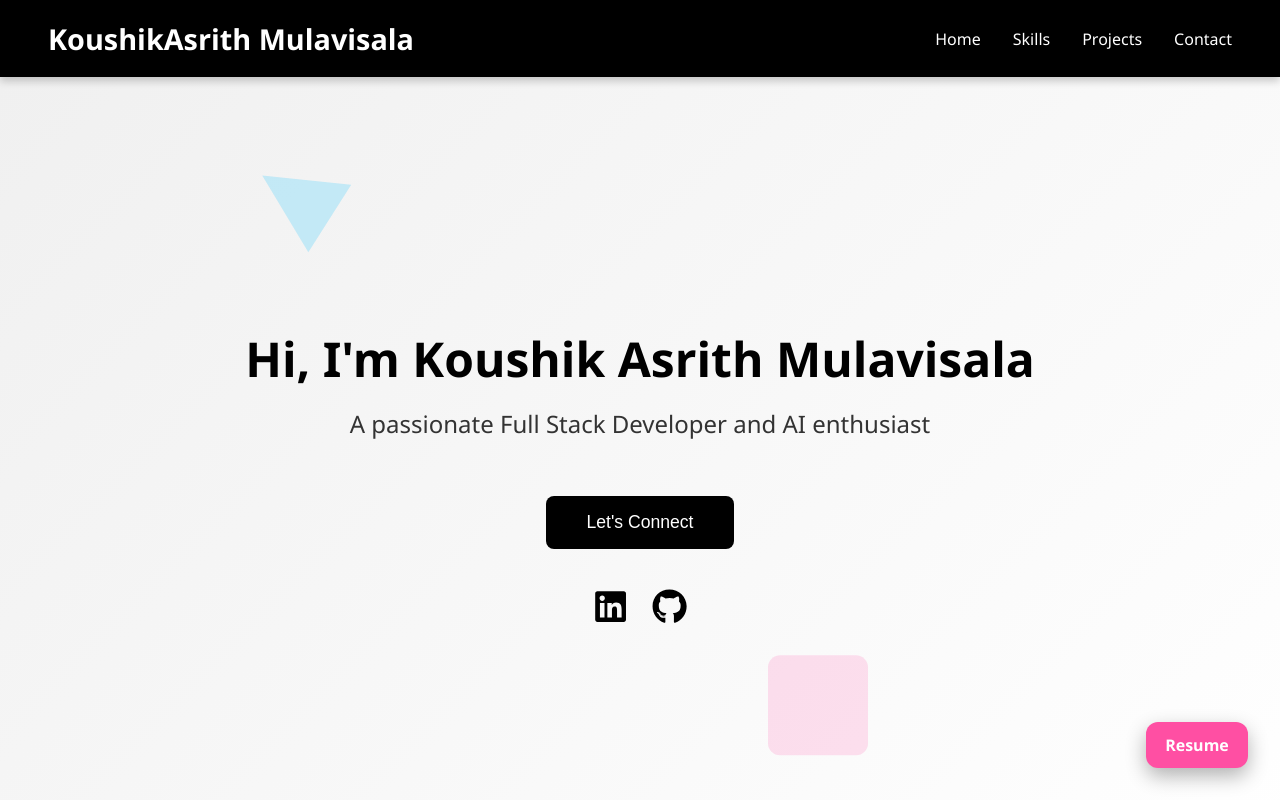
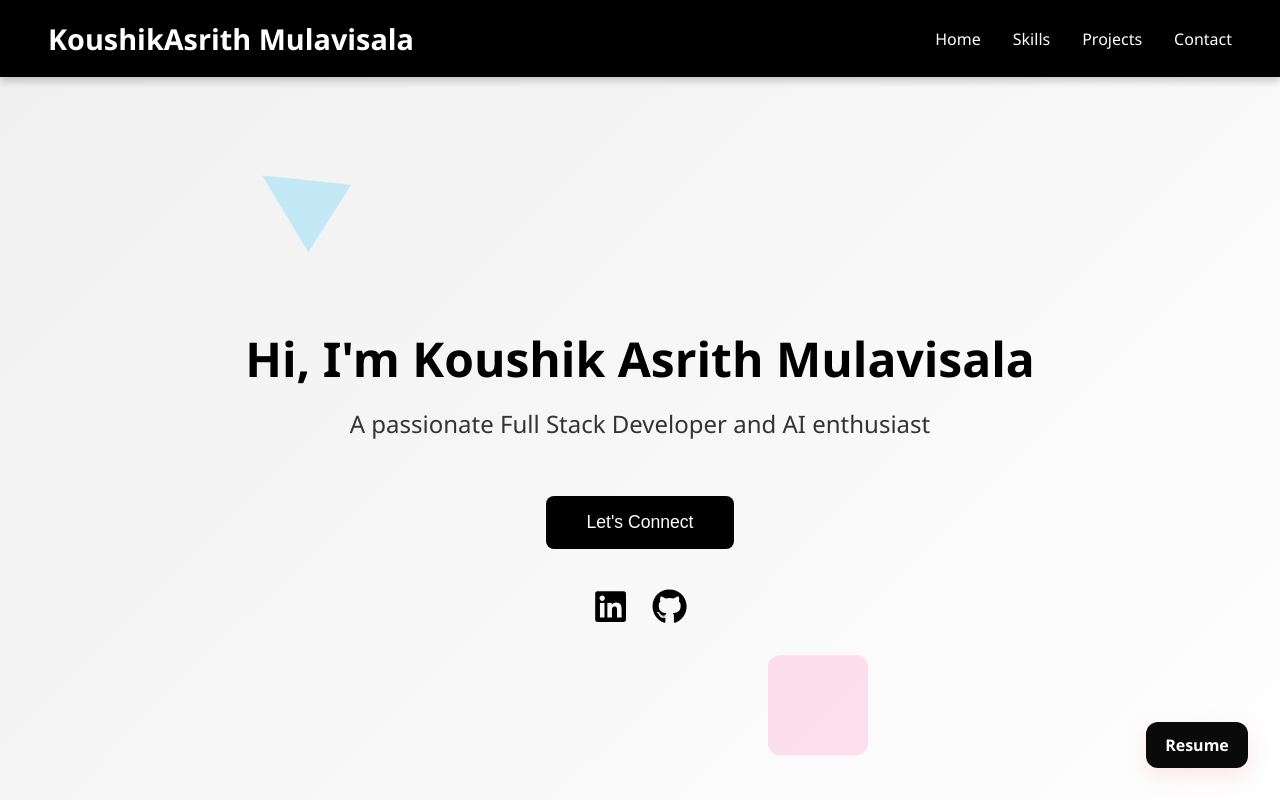
Before and after one commit to Asrithmulaveesala/Portfolio, a React (Vite) app: page / in a window 1280 px wide. In both pictures the pointer is over the link "Resume". Built offline with nearby package versions, Linux system fonts and the light colour scheme.

Commit message:
projects live demo added and resume button color changed

```diff
--- a/src/App.css
+++ b/src/App.css
@@ -39,6 +39,6 @@ html, body {
 }
 
 .resume-button:hover {
-  background-color: #ff4fa3;
-  box-shadow: 0 8px 20px rgba(0, 0, 0, 0.3);
+  background-color: #0a0a0a;
+  box-shadow: 0 8px 20px rgba(248, 179, 179, 0.3);
 }
--- a/src/components/projects.jsx
+++ b/src/components/projects.jsx
@@ -19,7 +19,7 @@ const projectList = [
     title: "My PERSONAL PORTFOLIO website",
     description: "A simple and responsive Todo List application built with React that allows users to add, track, and manage daily tasks efficiently with an interactive user interface.",
     github: "https://github.com/Asrithmulaveesala/portfolio1",
-    demo: "#"
+    demo: "https://portfolio-eight-zeta-46.vercel.app/"
   }
 ];
 
```
